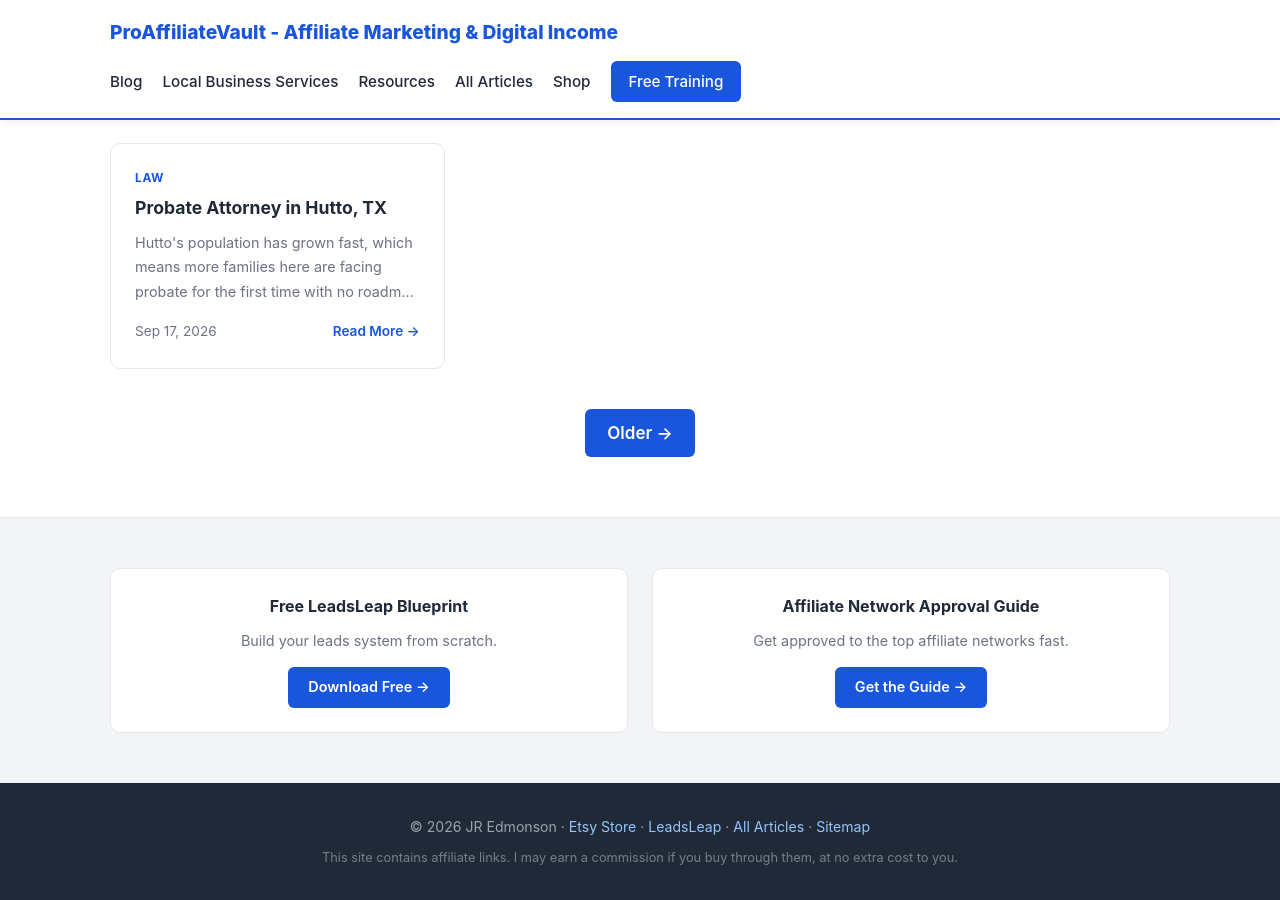
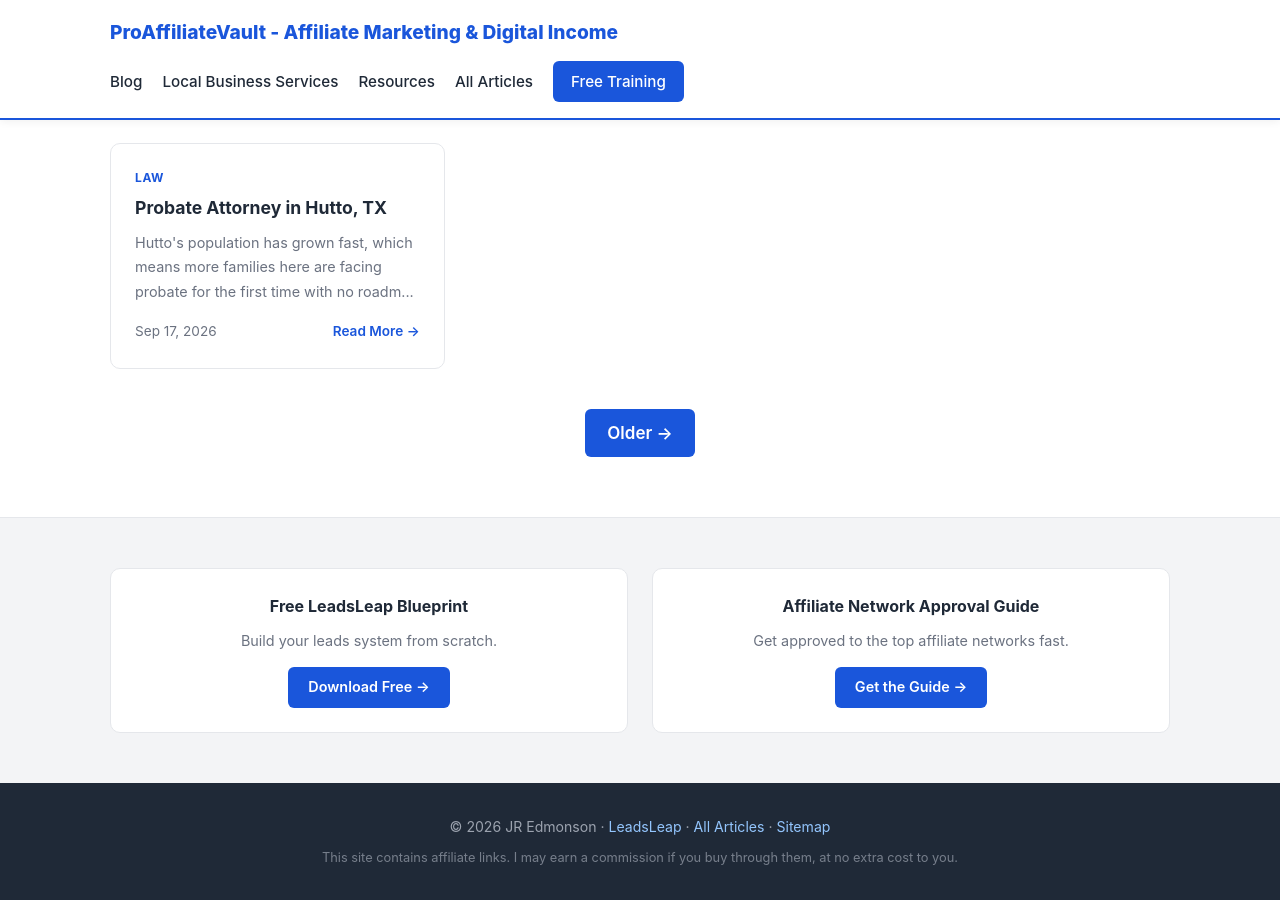
Before and after one commit to jredmonson/jredmonson.github.io, a Jekyll site: the page built from index.html, in a window 1280 px wide and 900 px high, scrolled down 1349 px. Built offline with Jekyll 4.4.1, drawn with Linux system fonts in a browser that asks for light colours; the list of posts is cut into pages by our own code.

Commit message:
Remove Etsy store links from layout
Removed Etsy store links from navigation and footer.

```diff
--- a/_layouts/default.html
+++ b/_layouts/default.html
@@ -13,7 +13,6 @@
         <a href="{{ site.baseurl }}/local-business-services/">Local Business Services</a>
         <a href="{{ site.baseurl }}/resources/">Resources</a>
         <a href="{{ site.baseurl }}/all-articles/">All Articles</a>
-        <a href="{{ site.etsy_store }}" target="_blank" rel="noopener">Shop</a>
         <a href="{{ site.funnel }}" target="_blank" rel="noopener" class="btn-nav">Free Training</a>
       </nav>
     </div>
@@ -25,7 +24,7 @@
 
   <footer class="site-footer">
     <div class="container">
-      <p>© {{ site.time | date: '%Y' }} {{ site.author }} · <a href="{{ site.etsy_store }}" target="_blank" rel="noopener">Etsy Store</a> · <a href="{{ site.leadsleap }}" target="_blank" rel="noopener">LeadsLeap</a> · <a href="/all-articles/">All Articles</a> · <a href="/sitemap.xml">Sitemap</a></p>
+      <p>© {{ site.time | date: '%Y' }} {{ site.author }} · <a href="{{ site.leadsleap }}" target="_blank" rel="noopener">LeadsLeap</a> · <a href="/all-articles/">All Articles</a> · <a href="/sitemap.xml">Sitemap</a></p>
       <p class="disclaimer">This site contains affiliate links. I may earn a commission if you buy through them, at no extra cost to you.</p>
     </div>
   </footer>
```
